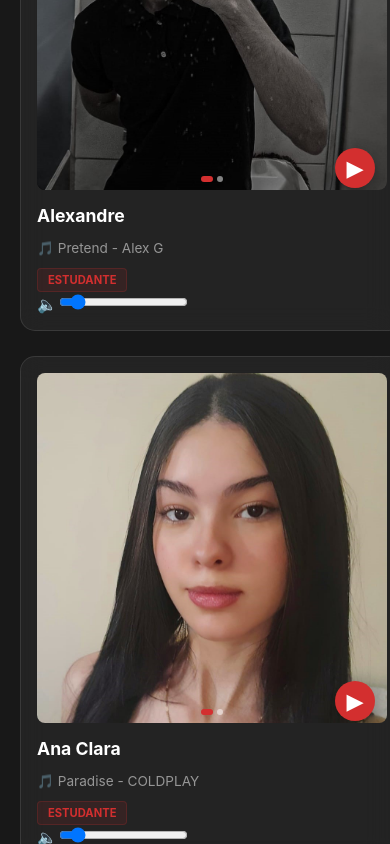
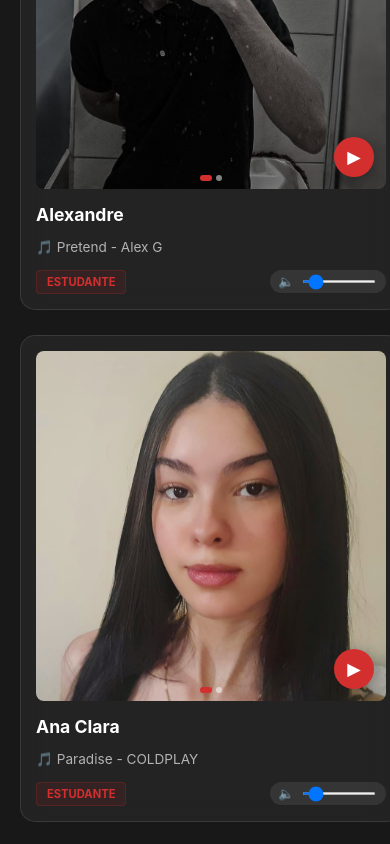
Before and after one commit to vitorDev1038/tercefy, a React (Vite) app: page / in a window 390 px wide. Shown: the part 2640-3484 px from the top of the page. Built offline with nearby package versions, Linux system fonts and the light colour scheme; no server answers; the database is empty.

Commit message:
style: ajuste de responsividade nos cards

```diff
--- a/src/components/Card/Card.css
+++ b/src/components/Card/Card.css
@@ -1,47 +1,38 @@
-/* --- ESTILO DOS CARDS (GLASSMORPHISM RESPONSIVO) --- */
 .card-aluno {
-  width: 100%;
-  max-width: 260px;
-  min-width: 180px;
-  background: rgba(255, 255, 255, 0.05);
-  backdrop-filter: blur(12px);
-  -webkit-backdrop-filter: blur(12px);
-  border: 1px solid rgba(255, 255, 255, 0.1);
-  border-radius: 15px;
+  background-color: var(--card-bg);
+  color: var(--text-main);
   padding: 16px;
+  border-radius: 12px;
+  width: 220px;
   transition: all 0.4s cubic-bezier(0.175, 0.885, 0.32, 1.275);
   cursor: pointer;
   position: relative;
-  display: flex;
-  flex-direction: column;
-  animation: fadeInScale 0.5s ease backwards;
+  border: 1px solid transparent;
 }
 
-/* Efeito de Hover */
+
+
+/* Efeito de Hover (Passar o mouse) */
 .card-aluno:hover {
-  background: rgba(255, 255, 255, 0.1);
+  background-color: var(--card-hover);
   transform: translateY(-10px);
-  border-color: var(--primary-color);
-  box-shadow: 0 10px 30px rgba(0, 0, 0, 0.5);
 }
 
-/* Estado Ativo (Tocando) */
+/* --- ESTADO ATIVO (QUANDO ESTÁ TOCANDO) --- */
 .card-aluno.active {
-  background-color: rgba(255, 255, 255, 0.15);
+  background-color: var(--card-hover); /* CORRIGIDO: Usa a variável do tema */
   border-color: var(--primary-color);
   box-shadow: 0 0 25px rgba(211, 47, 47, 0.4);
   transform: scale(1.05);
 }
 
-/* --- CAPA / CARROSSEL --- */
 .capa-album {
   position: relative;
   width: 100%;
-  aspect-ratio: 1 / 1;
+  aspect-ratio: 1;
   margin-bottom: 15px;
   overflow: hidden;
   border-radius: 8px;
-  background: #111;
 }
 
 .capa-album img {
@@ -51,60 +42,12 @@
   transition: transform 0.5s ease;
 }
 
+/* Zoom na foto quando estiver tocando */
 .card-aluno.active .capa-album img {
   transform: scale(1.1);
   filter: saturate(1.2);
 }
 
-/* Botões do Carrossel */
-.seta-carrossel {
-  position: absolute;
-  top: 50%;
-  transform: translateY(-50%);
-  background: rgba(0, 0, 0, 0.6);
-  color: white;
-  border: none;
-  padding: 8px;
-  cursor: pointer;
-  border-radius: 50%;
-  opacity: 0;
-  transition: opacity 0.3s;
-  z-index: 5;
-}
-
-.capa-album:hover .seta-carrossel {
-  opacity: 1;
-}
-
-.seta-carrossel.esquerda { left: 5px; }
-.seta-carrossel.direita { right: 5px; }
-
-/* Indicadores (Pontinhos) */
-.indicadores-carrossel {
-  position: absolute;
-  bottom: 8px;
-  left: 50%;
-  transform: translateX(-50%);
-  display: flex;
-  gap: 4px;
-  z-index: 5;
-}
-
-.ponto {
-  width: 6px;
-  height: 6px;
-  background: rgba(255, 255, 255, 0.5);
-  border-radius: 50%;
-  transition: all 0.3s;
-}
-
-.ponto.ativo {
-  background: var(--primary-color);
-  width: 12px;
-  border-radius: 4px;
-}
-
-/* --- PLAY BUTTON & EQUALIZER --- */
 .play-btn {
   position: absolute;
   right: 12px;
@@ -114,7 +57,7 @@
   border-radius: 50%;
   width: 48px;
   height: 48px;
-  color: #fff;
+  color: #fff; /* Texto do botão sempre branco para contraste no vermelho */
   font-size: 1.4rem;
   display: flex;
   align-items: center;
@@ -123,9 +66,9 @@
   transform: translateY(10px);
   transition: all 0.3s ease;
   box-shadow: 0 5px 15px rgba(0, 0, 0, 0.3);
-  z-index: 6;
 }
 
+/* Mostrar botão no hover ou se estiver tocando */
 .card-aluno:hover .play-btn,
 .card-aluno.active .play-btn {
   opacity: 1;
@@ -133,12 +76,12 @@
 }
 
 .card-aluno.active .play-btn {
-  background-color: #fff;
-  color: var(--primary-color);
+  background-color: var(--text-main); /* Alterna conforme o tema */
+  color: var(--bg-color);
   animation: pulse 2s infinite;
 }
 
-/* --- INFOS --- */
+/* --- INFORMAÇÕES --- */
 .info-aluno h3 {
   font-size: 1.1rem;
   margin: 0 0 5px 0;
@@ -151,9 +94,8 @@
 .musica-tema {
   font-size: 0.85rem;
   color: var(--text-dim);
-  margin-bottom: 12px;
+  margin-bottom: 15px;
   display: block;
-  opacity: 0.8;
 }
 
 .badge-skill {
@@ -168,90 +110,312 @@
   border: 1px solid rgba(211, 47, 47, 0.2);
 }
 
-/* --- CONTROLE DE VOLUME --- */
+/* --- ANIMAÇÃO DE PULSAR --- */
+@keyframes pulse {
+  0% { box-shadow: 0 0 0 0 rgba(211, 47, 47, 0.4); }
+  70% { box-shadow: 0 0 0 10px rgba(211, 47, 47, 0); }
+  100% { box-shadow: 0 0 0 0 rgba(211, 47, 47, 0); }
+}
+
+/* Overlay (Fundo atrás do modal) */
+.modal-overlay {
+  position: fixed;
+  top: 0;
+  left: 0;
+  width: 100%;
+  height: 100%;
+  background: rgba(0, 0, 0, 0.7); /* Escurece um pouco menos para o blur brilhar */
+  display: flex;
+  justify-content: center;
+  align-items: center;
+  z-index: 2000;
+  backdrop-filter: blur(8px);
+}
+
+/* Conteúdo do Modal */
+.modal-content {
+  background: var(--bg-lighter); /* CORRIGIDO: Agora fica branco no tema claro */
+  color: var(--text-main);      /* CORRIGIDO: Texto fica escuro no tema claro */
+  width: 90%;
+  max-width: 500px;
+  border-radius: 15px;
+  padding: 30px;
+  position: relative;
+  border: 1px solid var(--primary-color);
+  box-shadow: 0 10px 40px rgba(0, 0, 0, 0.2);
+  animation: modalEntrada 0.3s ease-out;
+  transition: background-color 0.3s ease;
+}
+
+@keyframes modalEntrada {
+  from { opacity: 0; transform: scale(0.9); }
+  to { opacity: 1; transform: scale(1); }
+}
+
+.close-btn {
+  position: absolute;
+  top: 15px;
+  right: 20px;
+  background: none;
+  border: none;
+  color: var(--text-main); /* CORRIGIDO: Ícone X acompanha o tema */
+  font-size: 2rem;
+  cursor: pointer;
+  line-height: 1;
+}
+
+.modal-header {
+  display: flex;
+  align-items: center;
+  gap: 20px;
+  margin-bottom: 20px;
+}
+
+.modal-foto {
+  width: 100px;
+  height: 100px;
+  border-radius: 50%;
+  object-fit: cover;
+  border: 2px solid var(--primary-color);
+}
+
+.modal-apelido {
+  color: var(--primary-color);
+  font-style: italic;
+}
+
+.modal-frase {
+  font-size: 1.2rem;
+  text-align: center;
+  color: var(--text-main);
+  margin-bottom: 20px;
+  line-height: 1.4;
+}
+
+.modal-body h4 {
+  color: var(--primary-color);
+  margin-top: 15px;
+  text-transform: uppercase;
+  font-size: 0.8rem;
+  letter-spacing: 1px;
+}
+
+.modal-body p {
+  color: var(--text-dim);
+}
+
+@media (max-width: 600px) {
+  .card-aluno {
+    width: 100%; /* Ocupa a largura da coluna do grid */
+    padding: 10px;
+  }
+
+  .play-btn {
+    opacity: 1; /* Sempre visível no celular */
+    transform: translateY(0);
+    width: 40px;
+    height: 40px;
+    font-size: 1.1rem;
+  }
+
+  .modal-content {
+    padding: 20px;
+    width: 95%;
+  }
+
+  .modal-header {
+    flex-direction: column;
+    text-align: center;
+  }
+}
+
+/* Container do Slider de Volume */
 .volume-control-overlay {
   position: absolute;
   top: 10px;
   left: 50%;
   transform: translateX(-50%) translateY(-10px);
-  background: rgba(0, 0, 0, 0.7);
-  padding: 6px 12px;
+  background: rgba(0, 0, 0, 0.6);
+  padding: 5px 10px;
   border-radius: 20px;
   opacity: 0;
   transition: all 0.3s ease;
   backdrop-filter: blur(5px);
-  z-index: 10;
-  display: flex;
-  align-items: center;
 }
 
+/* Mostra o volume no hover do card ou se estiver tocando */
 .card-aluno:hover .volume-control-overlay,
 .card-aluno.active .volume-control-overlay {
   opacity: 1;
   transform: translateX(-50%) translateY(0);
 }
 
+.volume-control-overlay {
+  position: absolute;
+  top: 10px; /* Garante que ele fique no topo da imagem */
+  left: 50%;
+  transform: translateX(-50%);
+  background: rgba(0, 0, 0, 0.7);
+  padding: 8px;
+  border-radius: 20px;
+  z-index: 10;
+  display: flex; /* Garante que o input apareça */
+  align-items: center;
+}
+
 .volume-slider {
   cursor: pointer;
-  width: 70px;
-  height: 4px;
-  accent-color: var(--primary-color);
+  width: 80px;
+  accent-color: var(--primary-color); /* Atalho moderno para mudar a cor do slider */
 }
 
-/* --- MODAL (GLASSMORPHISM) --- */
-.modal-overlay {
-  position: fixed;
-  top: 0; left: 0;
-  width: 100%; height: 100%;
-  background: rgba(0, 0, 0, 0.8);
-  display: flex;
-  justify-content: center;
-  align-items: center;
-  z-index: 2000;
-  backdrop-filter: blur(10px);
+.equalizer-overlay {
+  position: absolute;
+  top: 10px;
+  right: 10px;
+  background: rgba(0, 0, 0, 0.6);
+  padding: 5px;
+  border-radius: 4px;
+  pointer-events: none; /* Não atrapalha o clique no card */
 }
 
-.modal-content {
-  background: rgba(30, 30, 30, 0.8);
-  backdrop-filter: blur(20px);
-  color: #fff;
-  width: 90%;
-  max-width: 500px;
-  border-radius: 15px;
-  padding: 30px;
-  position: relative;
-  border: 1px solid rgba(255, 255, 255, 0.1);
-  box-shadow: 0 25px 50px rgba(0, 0, 0, 0.5);
-  animation: modalEntrada 0.3s ease-out;
+/* Use o CSS do equalizador que te mandei na mensagem anterior aqui também! */
+
+.footer-card {
+  display: flex;
+  align-items: center;
+  justify-content: space-between; /* Afasta a skill do volume */
+  margin-top: 10px;
+  gap: 8px;
 }
 
-/* --- RESPONSIVIDADE --- */
-@media (max-width: 600px) {
-  .card-aluno {
-    max-width: 100%;
-    min-width: 0;
+.volume-inline-control {
+  display: flex;
+  align-items: center;
+  gap: 6px;
+  background: rgba(255, 255, 255, 0.08); /* Fundo sutil */
+  padding: 4px 8px;
+  border-radius: 20px;
+  flex: 1; /* Permite que o controle cresça um pouco */
+  max-width: 100px; /* Mas não muito para não esmagar a skill */
+}
+
+.volume-icon {
+  font-size: 0.8rem;
+  opacity: 0.7;
+}
+
+/* Slider fino estilo Spotify */
+.volume-slider-mini {
+  width: 100%;
+  height: 3px;
+  background: #555;
+  border-radius: 5px;
+  outline: none;
+  cursor: pointer;
+}
+
+.volume-slider-mini::-webkit-slider-thumb {
+  -webkit-appearance: none;
+  width: 10px;
+  height: 10px;
+  background: var(--primary-color, #ff4444); /* Usa sua cor principal */
+  border-radius: 50%;
+  cursor: pointer;
+  transition: 0.2s ease;
+}
+
+.volume-slider-mini::-webkit-slider-thumb:hover {
+  transform: scale(1.3);
+  box-shadow: 0 0 5px rgba(255, 68, 68, 0.5);
+}
+
+/* Efeito de Vidro no Card */
+.card-aluno {
+  background: rgba(255, 255, 255, 0.05); /* Branco bem transparente */
+  backdrop-filter: blur(12px); /* O desfoque atrás do card */
+  -webkit-backdrop-filter: blur(12px);
+  border: 1px solid rgba(255, 255, 255, 0.1); /* Borda fina para dar profundidade */
+  border-radius: 15px;
+  padding: 15px;
+  transition: all 0.4s cubic-bezier(0.175, 0.885, 0.32, 1.275);
+  cursor: pointer;
+
+  /* Animação de Entrada */
+  animation: fadeInScale 0.5s ease backwards;
+}
+
+/* Faz os cards aparecerem um de cada vez (stagger effect) */
+.card-aluno:nth-child(odd) { animation-delay: 0.1s; }
+.card-aluno:nth-child(even) { animation-delay: 0.2s; }
+
+.card-aluno:hover {
+  transform: translateY(-10px);
+  background: rgba(255, 255, 255, 0.1);
+  border-color: var(--primary-color); /* Realça a borda no hover */
+  box-shadow: 0 10px 30px rgba(0, 0, 0, 0.5);
+}
+
+/* Keyframe para a entrada suave */
+@keyframes fadeInScale {
+  from {
+    opacity: 0;
+    transform: scale(0.9) translateY(20px);
   }
-
-  .play-btn {
+  to {
     opacity: 1;
-    width: 40px;
-    height: 40px;
+    transform: scale(1) translateY(0);
   }
 }
 
-/* --- ANIMAÇÕES --- */
-@keyframes pulse {
-  0% { box-shadow: 0 0 0 0 rgba(211, 47, 47, 0.4); }
-  70% { box-shadow: 0 0 0 10px rgba(211, 47, 47, 0); }
-  100% { box-shadow: 0 0 0 0 rgba(211, 47, 47, 0); }
+/* Efeito de Vidro no Modal */
+.modal-content {
+  background: rgba(20, 20, 20, 0.8);
+  backdrop-filter: blur(20px);
+  border: 1px solid rgba(255, 255, 255, 0.1);
+  box-shadow: 0 25px 50px rgba(0, 0, 0, 1);
+  /* ... resto do seu estilo de modal */
 }
 
-@keyframes fadeInScale {
-  from { opacity: 0; transform: scale(0.9) translateY(20px); }
-  to { opacity: 1; transform: scale(1) translateY(0); }
+.seta-carrossel {
+  position: absolute;
+  top: 50%;
+  transform: translateY(-50%);
+  background: rgba(0,0,0,0.5);
+  color: white;
+  border: none;
+  padding: 8px;
+  cursor: pointer;
+  border-radius: 50%;
+  opacity: 0;
+  transition: opacity 0.3s;
 }
 
-@keyframes modalEntrada {
-  from { opacity: 0; transform: translateY(30px); }
-  to { opacity: 1; transform: translateY(0); }
+.capa-album:hover .seta-carrossel {
+  opacity: 1;
 }
+
+.esquerda { left: 5px; }
+.direita { right: 5px; }
+
+.indicadores-carrossel {
+  position: absolute;
+  bottom: 8px;
+  left: 50%;
+  transform: translateX(-50%);
+  display: flex;
+  gap: 4px;
+}
+
+.ponto {
+  width: 6px;
+  height: 6px;
+  background: rgba(255,255,255,0.5);
+  border-radius: 50%;
+}
+
+.ponto.ativo {
+  background: var(--primary-color);
+  width: 12px;
+  border-radius: 4px;
+}
```
